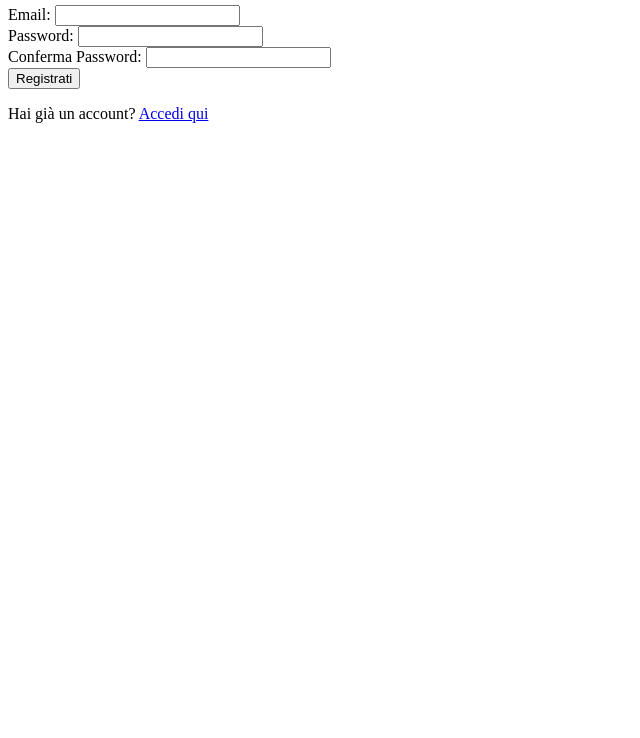
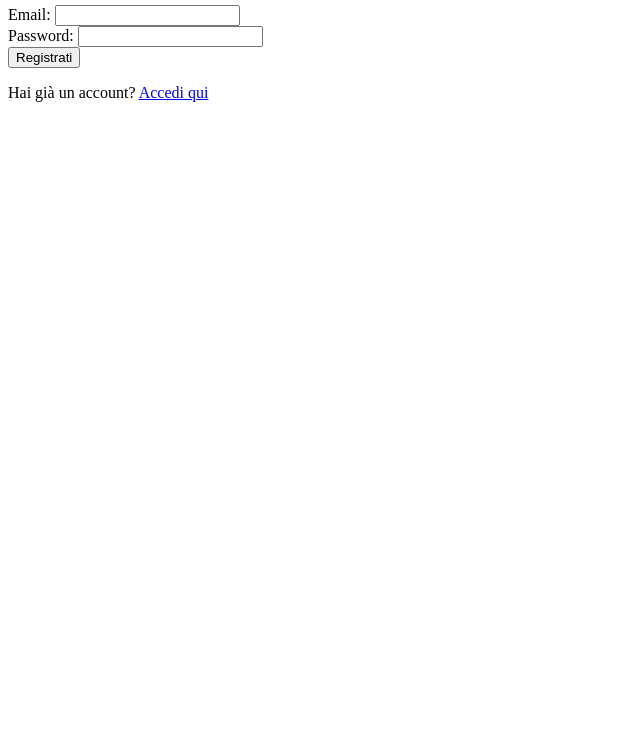
Before and after one commit to llore3811/cc, a plain HTML site: page registrazione.html in a window 1280 px wide. Shown: the part 62-800 px from the top of the page, without its empty margins (0-640 px from the left). Drawn offline with Linux system fonts and the light colour scheme.

Commit message:
Update registrazione.html

```diff
--- a/registrazione.html
+++ b/registrazione.html
@@ -12,8 +12,6 @@
         <input type="email" id="email" name="email" required><br>
         <label for="password">Password:</label>
         <input type="password" id="password" name="password" required><br>
-        <label for="confirmPassword">Conferma Password:</label>
-        <input type="password" id="confirmPassword" name="confirmPassword" required><br>
         <input type="submit" value="Registrati">
     </form>
     <p>Hai già un account? <a href="login.html">Accedi qui</a></p>
```
